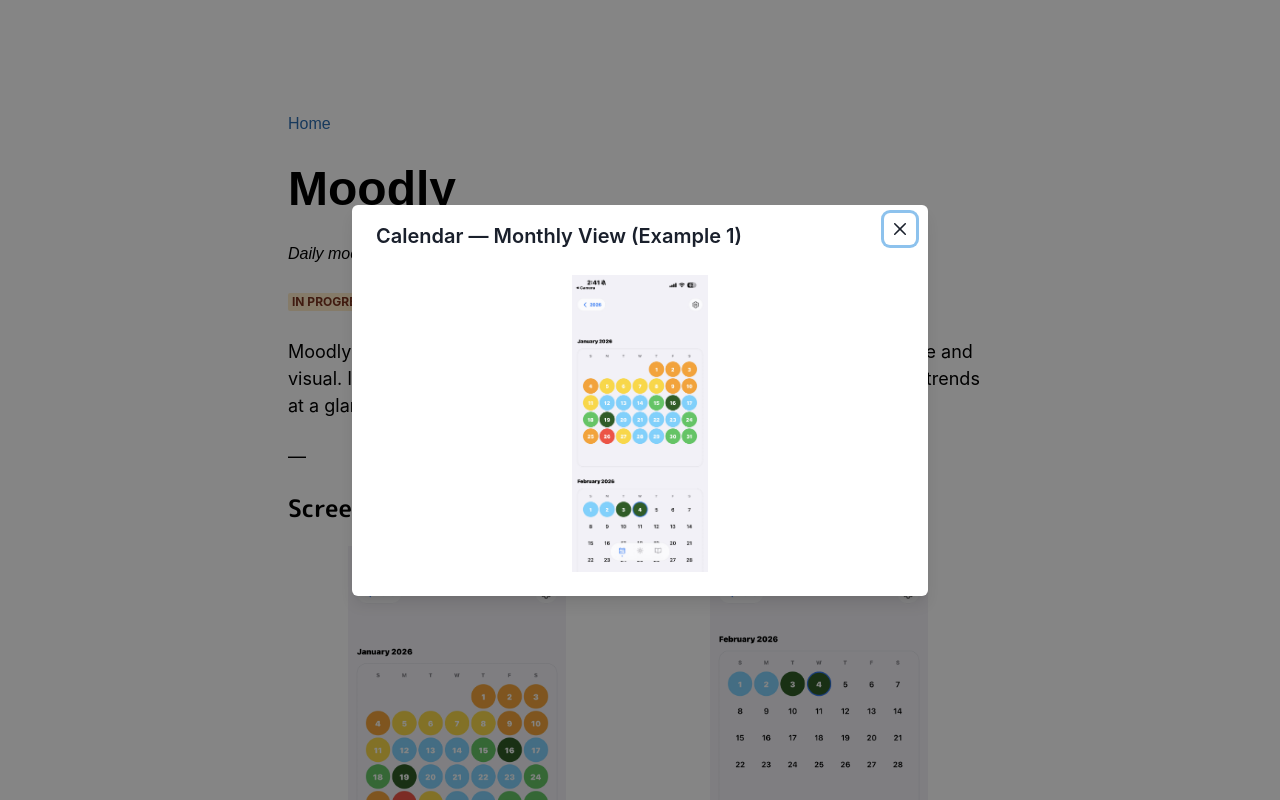
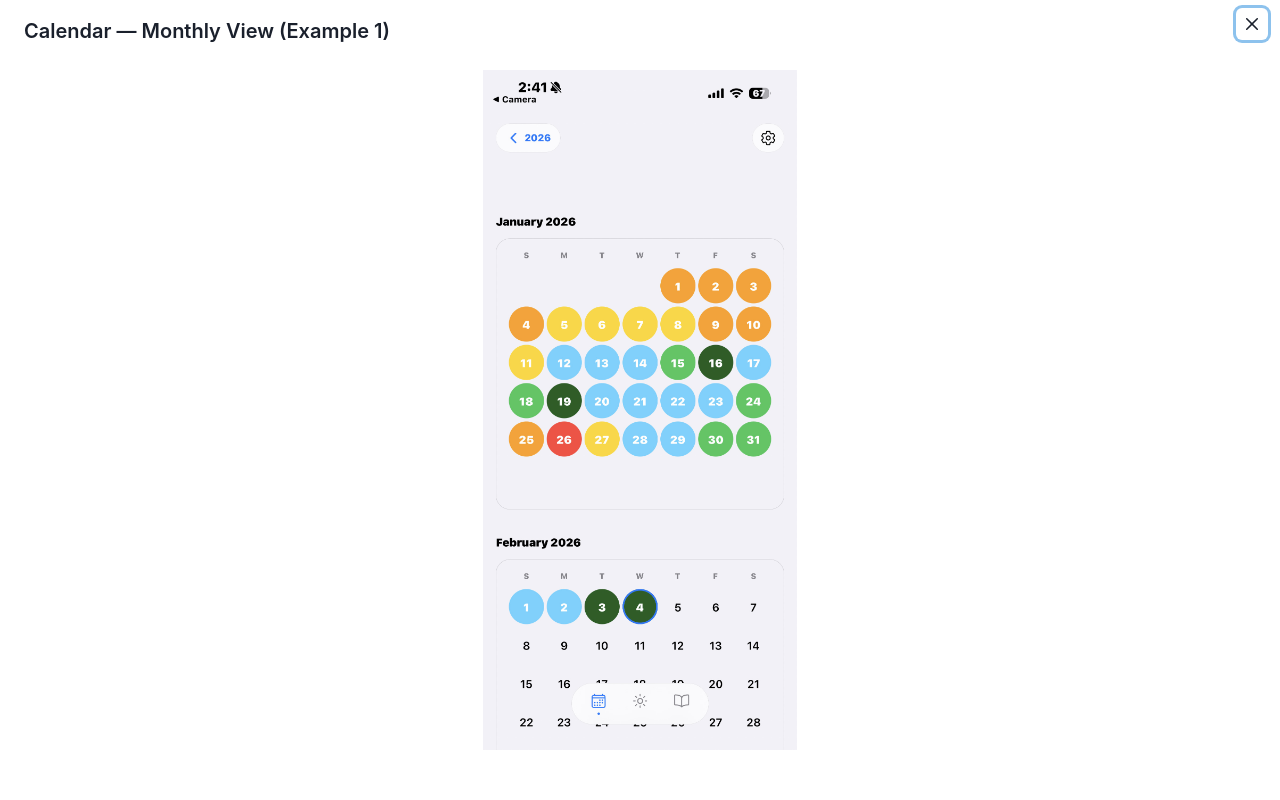
Before and after one commit to maxiguillermo1/maxis-website, a Next.js app: page /moodly in a window 1280 px wide. Both pictures are taken after a click on the element 457 px from the left and 782 px from the top of the page. Shown: the top 800 px of the page. Built offline with nearby package versions, Linux system fonts and the light colour scheme.

Commit message:
update moodly page

```diff
--- a/pages/moodly.js
+++ b/pages/moodly.js
@@ -246,13 +246,21 @@
         </Container>
       </Box>
 
-      <Modal isOpen={isOpen} onClose={onClose} size="xl" isCentered>
+      <Modal isOpen={isOpen} onClose={onClose} size="full" isCentered>
         <ModalOverlay />
-        <ModalContent>
+        <ModalContent maxW="100vw" maxH="100vh" borderRadius="0" bg="white">
           <ModalHeader>{activeScreen?.title}</ModalHeader>
           <ModalCloseButton />
           <ModalBody pb={6}>
-            <Box position="relative" borderRadius="28px" overflow="hidden" paddingBottom="56.25%">
+            <Box
+              position="relative"
+              borderRadius="28px"
+              overflow="hidden"
+              w="100%"
+              h={{ base: '80vh', md: '85vh' }}
+              maxH="85vh"
+              bg="white"
+            >
               {activeScreen && (
                 <Image
                   src={activeScreen.src}
```
